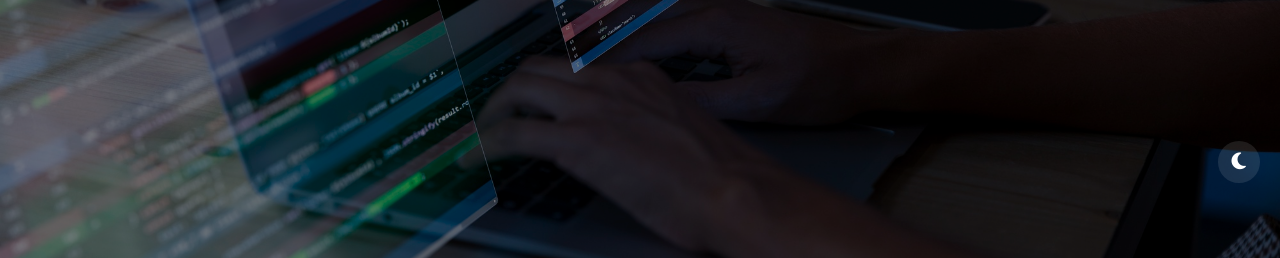
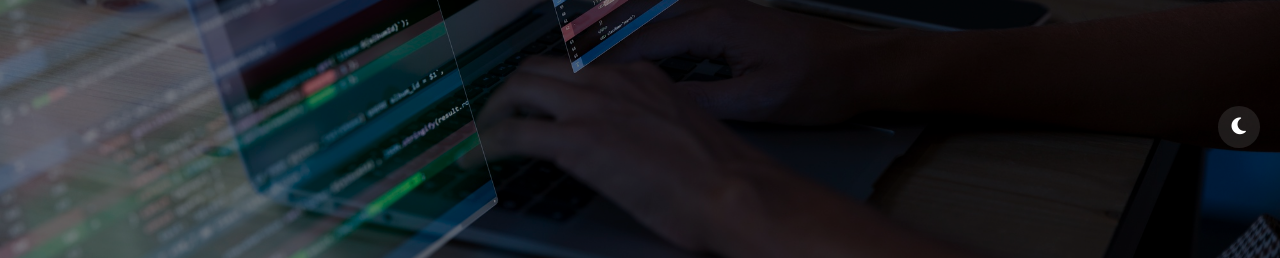
Before and after one commit to rohankrsh/my_portfolio, a plain HTML site: page index.html in a window 1280 px wide. Shown: the part 539-797 px from the top of the page. Drawn offline with Linux system fonts and the light colour scheme.

```diff
--- a/index.html
+++ b/index.html
@@ -92,7 +92,7 @@
 
     #darkModeToggle {
       position: absolute;
-      top: 680px;
+      top: 645px;
       right: 20px;
       background: rgba(255, 255, 255, 0.1);
       border: none;
```
